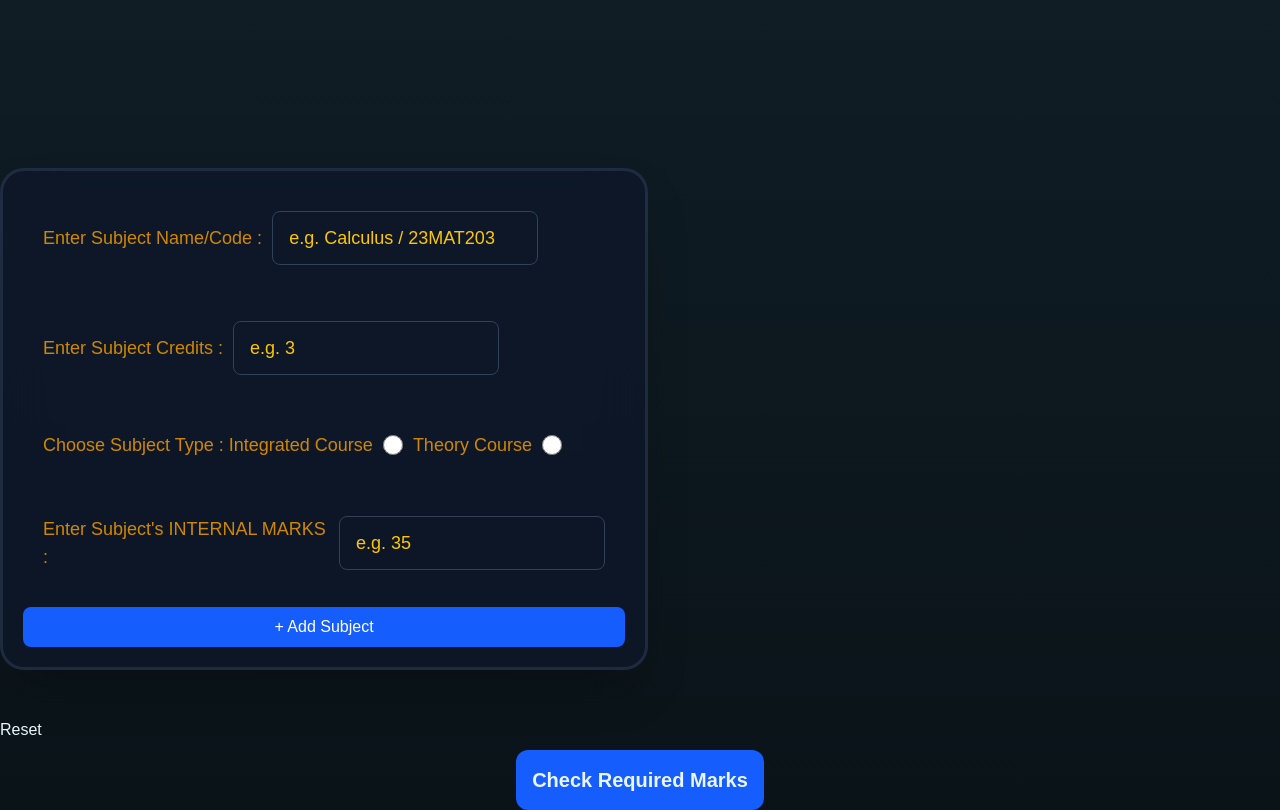
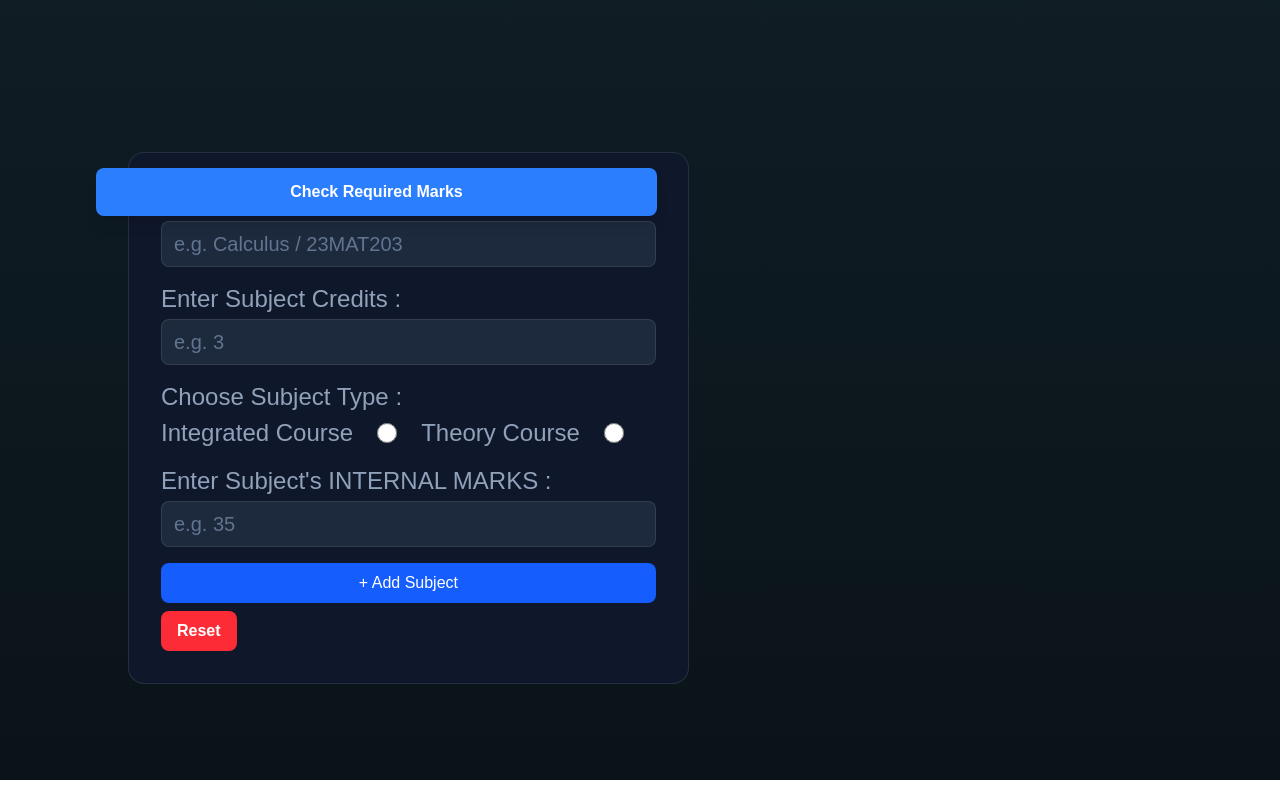
Before and after one commit to creator-chandru/GradeMap, a React (Vite) app: page / in a window 1280 px wide. Shown: the part 680-1490 px from the top of the page. After the commit the page ends 1460 px from the top, so only its background shows below. Built offline with nearby package versions, Linux system fonts and the light colour scheme.

Commit message:
form, cards and table styling finished

```diff
--- a/src/App.jsx
+++ b/src/App.jsx
@@ -36,15 +36,17 @@ export function App() {
   return (
     <>
       <Header />
-      <main className = "flex flex-col gap-3 my-12 md:flex-row gap-6">
-        <SubjectForm subjectsList = {subjectsList} setSubjectsList = {setSubjectsList}/>
+      <main className = "flex flex-col md:flex-row gap-6 md:gap-10 max-w-6xl mx-auto p-4 md:p-8">
+        <div>
+          <SubjectForm subjectsList = {subjectsList} setSubjectsList = {setSubjectsList}/>
+          <button type="button" onClick = {() => {setTable(true); setEstimateSgpa(true)}} className = "sticky bottom-4 z-10 w-full bg-blue-500 hover:bg-blue-600 text-white font-semibold rounded-lg py-3 mt-4 transition-colors shadow-lg">Check Required Marks</button>
+        </div>
         {
           subjectsList.length > 0 && <SubjectList subjects = {subjectsList}/>
         }
       </main>
-      <button onClick = {() => {setSubjectsList([]);localStorage.removeItem('grademap-subjects');}}>Reset</button>
-      <button type="button" onClick = {() => {setTable(true); setEstimateSgpa(true)}} className = " bg-blue-600 p-4 cursor-pointer border-none rounded-xl text-xl font-bold mt-2 block m-auto bottom-4 md:static ">Check Required Marks</button>
-      {(table && subjectsList.length >0) && <SubjectTable subjects = {subjectsList} selectedSubject = {selectedSubject} setSelectedSubject = {setSelectedSubject} setSubjectsList = {setSubjectsList}/>}
+
+      {(table && subjectsList.length >0) && <SubjectTable subjects = {subjectsList} selectedSubject = {selectedSubject || subjectsList[0]} setSelectedSubject = {setSelectedSubject} setSubjectsList = {setSubjectsList}/>}
       {table && (selectedSubject || subjectsList[0]) && <MarksEstimator selectedSubject = {selectedSubject || subjectsList[0]}/>}
 
       {estimateSgpa &&
--- a/src/components/marksEstimator.jsx
+++ b/src/components/marksEstimator.jsx
@@ -3,12 +3,18 @@ import { calculateRequiredMark } from "../logic/grades";
 export function MarksEstimator(props){
     function displayGrade(subject){
         return calculateRequiredMark(subject.subjectInternalMarks, subject.subjectType).map((grade) =>{
-            return <li key = {grade.gradeStatus}>{grade.gradeStatus} {grade.possibility} {grade.marksRequired}</li>
+            const isSecured = grade.possibility.includes("Already");
+            const isEasy = grade.possibility.includes("Easily");
+            const isHard = grade.possibility.includes("hard");
+            const isImpossible = grade.possibility.includes("Impossible");
+
+            const dotColor = isSecured ? "bg-blue-500" : isEasy ? "bg-green-500" : isHard ? "bg-amber-500" : isImpossible ? "bg-red-500" : "bg-slate-500";
+            return <li key = {grade.gradeStatus} className = "flex items-center justify-between bg-slate-900/60 border border-white/10 rounded-lg px-4 py-2"><span className="flex items-center gap-2 text-white font-semibold"><span className={`w-2.5 h-2.5 rounded-full ${dotColor}`} />{grade.gradeStatus} </span> <span className="text-slate-300 text-sm">{grade.possibility}</span> <span className="text-amber-400 font-semibold">{grade.marksRequired}</span></li>
         });
     }
 
     return (
-        <ul>
+        <ul className = "flex flex-col gap-3">
             {displayGrade(props.selectedSubject)}
         </ul>
     );
--- a/src/components/subjectForm.jsx
+++ b/src/components/subjectForm.jsx
@@ -4,8 +4,8 @@ import { SubjectList } from './subjectList';
 export function SubjectForm(props){
     const [errorMessage, setErrorMessage] = useState('');
 
-    const inputStyles = "bg-state-900 text-yellow-400 placeholder:text-yellow-400 rounded-lg px-4 py-3 border border-slate-700" ;
-    const labelStyles = "text-lg text-yellow-600 px-3 py-3 flex items-center gap-2.5 m-2";
+    const inputStyles = "bg-slate-800 border border-white/10 rounded-lg px-3 py-2 text-white placeholder:text-slate-500 focus:outline-none focus:ring-2 focus:ring-blue-500 md: text-xl" ;
+    const labelStyles = "flex flex-col gap-1 text-sm text-slate-400 md:text-2xl";
 
     function handleFormSubject(formData){
         const newSubject = formData.get('subjectCode');
@@ -35,8 +35,8 @@ export function SubjectForm(props){
     }
 
     return (
-        <section id="subject-form">
-            <form action = {handleFormSubject} className = "bg-slate-900/70 backdrop-blur-xl border-3 border-slate-700/50 rounded-3xl shadow-2xl p-5 flex flex-col gap-4 w-162 mr-auto">
+        <section id="subject-form" className = "bg-slate-900 border border-white/10 rounded-2xl p-5 w-full max-w-sm mx-auto md:max-w-xl md:p-8 md:ml-8 md:min-h-xl ">
+            <form action = {handleFormSubject} className = "flex flex-col gap-4">
                 <label className = {labelStyles}>
                     Enter Subject Name/Code : <input type = "text" placeholder = "e.g. Calculus / 23MAT203" name = "subjectCode" required className = {inputStyles}/>
                 </label>
@@ -46,15 +46,18 @@ export function SubjectForm(props){
                 </label>
                 <label className = {labelStyles}>
                     Choose Subject Type :
-                    Integrated Course<input type = "radio" name = "subjectType" value = "I" required className = "accent-yellow-300 w-5 h-5"/>
-                    Theory Course<input type = "radio" name = "subjectType" value = "T" className = "accent-yellow-300 w-5 h-5"/>
+                    <div className = "flex items-center gap-6">
+                        Integrated Course<input type = "radio" name = "subjectType" value = "I" required className = "accent-yellow-300 w-5 h-5"/>
+                        Theory Course<input type = "radio" name = "subjectType" value = "T" className = "accent-yellow-300 w-5 h-5"/>
+                    </div>
                 </label>
                 <label className = {labelStyles} >
                     Enter Subject's INTERNAL MARKS : <input type="number" placeholder = "e.g. 35" name="subjectInternalMark" required className = {inputStyles} />
                 </label>
-                <button type = "submit" className = "bg-blue-600 text-white cursor-pointer border-none rounded-lg py-2 hover:bg-blue-800"> + Add Subject</button>
+                <button type = "submit" className = "bg-blue-600 text-white cursor-pointer border-none rounded-lg py-2 hover:bg-blue-800 transition-colors"> + Add Subject</button>
             </form>
         {(!errorMessage) ? '' : <p className="text-red-500 text-center text-2xl" >{errorMessage}</p>}
+        <button onClick = {() => {props.setSubjectsList([]);localStorage.removeItem('grademap-subjects');}} className = "bg-red-500 hover:bg-red-600 text-white font-semibold rounded-lg py-2 px-4 mt-2 transition-colors cursor-pointer">Reset</button>
         </section>
     );
 }
--- a/src/components/subjectList.jsx
+++ b/src/components/subjectList.jsx
@@ -1,15 +1,14 @@
 export function SubjectList(props){
 
-    const divStyle = " bg-zinc-900 flex flex-col gap-6 border-2 border-yellow-400 rounded-2xl w-70 h-60 p-4 m-2";
-    const detailStyle = "text-2xl text-amber-500 pl-3";
+    const divStyle = "bg-slate-900/60 backdrop-blur-md border border-white/10 rounded-xl p-4 flex flex-col gap-1.5 w-full md:w-[calc(50%-1rem)] shadow-lg";
     function addToList(subjects){
         return subjects.map((subj) => {
-            return <div key = {subj.subjectCode} className = {divStyle}><span className = "text-3xl text-center text-yellow-200">{subj.subjectCode}</span>  <span className = {detailStyle}>Credits  : {subj.subjectCredit}</span>  <span className = {detailStyle}>Subject Type: {subj.subjectType}</span>  <span className = {detailStyle}>Internal Marks : {subj.subjectInternalMarks}</span></div>
+            return <div key = {subj.subjectCode} className = {divStyle}><span className = "text-blue-400 font-semibold text-2xl">{subj.subjectCode}</span>  <span className = "text-yellow-500 text-xl">Credits  : {subj.subjectCredit}</span>  <span className = "text-yellow-500 text-xl">Subject Type: {subj.subjectType}</span>  <span className = "text-yellow-500 text-xl">Internal Marks : {subj.subjectInternalMarks}</span></div>
         });
     }
     return(
         <section>
-            <div className = "flex flex-row flex-wrap">
+            <div className = "flex flex-wrap gap-4">
                 {addToList(props.subjects)}
             </div>
         </section>
--- a/src/components/subjectsTable.jsx
+++ b/src/components/subjectsTable.jsx
@@ -15,11 +15,11 @@ export function SubjectTable(props){
     function displaySubjects(subjects){
         return subjects.map((subject) => {
             return (
-                <tr key = {subject.subjectCode} onClick = {() => props.setSelectedSubject(subject)}>
-                    <td>{subject.subjectCode}</td>
-                    <td>{subject.subjectCredit}</td>
-                    <td>{subject.subjectType}</td>
-                    <td><select name="grade" defaultValue="A" onChange = {(e)=>{printDesiredGrade(subject.subjectCode,e.target.value)}}>
+                <tr key = {subject.subjectCode} onClick = {() => props.setSelectedSubject(subject)} className = {`cursor-pointer transition-colors ${props.selectedSubject?.subjectCode === subject.subjectCode? "border-2 border-amber-400 rounded-xl": "border-b border-white/5"}`}>
+                    <td className = "py-2 px-3 text-slate-200 text-sm">{subject.subjectCode}</td>
+                    <td className = "py-2 px-3 text-slate-200 text-sm">{subject.subjectCredit}</td>
+                    <td className = "py-2 px-3 text-slate-200 text-sm">{subject.subjectType}</td>
+                    <td className = "py-2 px-3"><select name="grade" defaultValue="A" onChange = {(e)=>{printDesiredGrade(subject.subjectCode,e.target.value)}} className = "bg-transparent text-amber-400 font-semibold border border-amber-400 rounded-md px-2 py-1 text-md cursor-pointer">
                         <option value = "S">S</option>
                         <option value = "A+">A+</option>
                         <option value = "A">A</option>
@@ -32,18 +32,21 @@ export function SubjectTable(props){
         });
     }
     return (
-        <table>
+        <div className = "w-full md:w-[65%] overflow-x-auto">
+            <table className = "w-full text-left border-collapse">
                 <thead>
-                <tr>
-                    <th>Name/Code</th>
-                    <th>Credits</th>
-                    <th>Type</th>
-                    <th>Desired Grade</th>
+                    <tr className = "border-b border-white/10">
+                        <th className = "text-amber-400 font-semibold py-2 px-3 text-sm">Name/Code</th>
+                        <th className = "text-amber-400 font-semibold py-2 px-3 text-sm">Credits</th>
+                        <th className = "text-amber-400 font-semibold py-2 px-3 text-sm">Type</th>
+                        <th className = "text-amber-400 font-semibold py-2 px-3 text-sm">Desired Grade</th>
                     </tr>
                 </thead>
                 <tbody>
                     {displaySubjects(props.subjects)}
                 </tbody>
             </table>
+        </div>
+
     );
 }
--- a/src/logic/grades.js
+++ b/src/logic/grades.js
@@ -106,13 +106,10 @@ export function calculateRequiredMark(internal , type){
         else if(raw_endsem_mark > 80){
             expectedResult.possibility = 'Achievable with hard work';
         }
-        else if(raw_endsem_mark > 60){
-            expectedResult.possibility = 'Achievable';
-        }
         else if(raw_endsem_mark > 45){
             expectedResult.possibility = 'Easily Achievable';
         }else{
-            expectedResult.possibility = 'Already Achieved, if you pass the endsemester examinations';
+            expectedResult.possibility = 'Already Achieved, if you pass';
         }
         return expectedResult;
 
```
Lines whose indentation alone changed are shown as unchanged.
